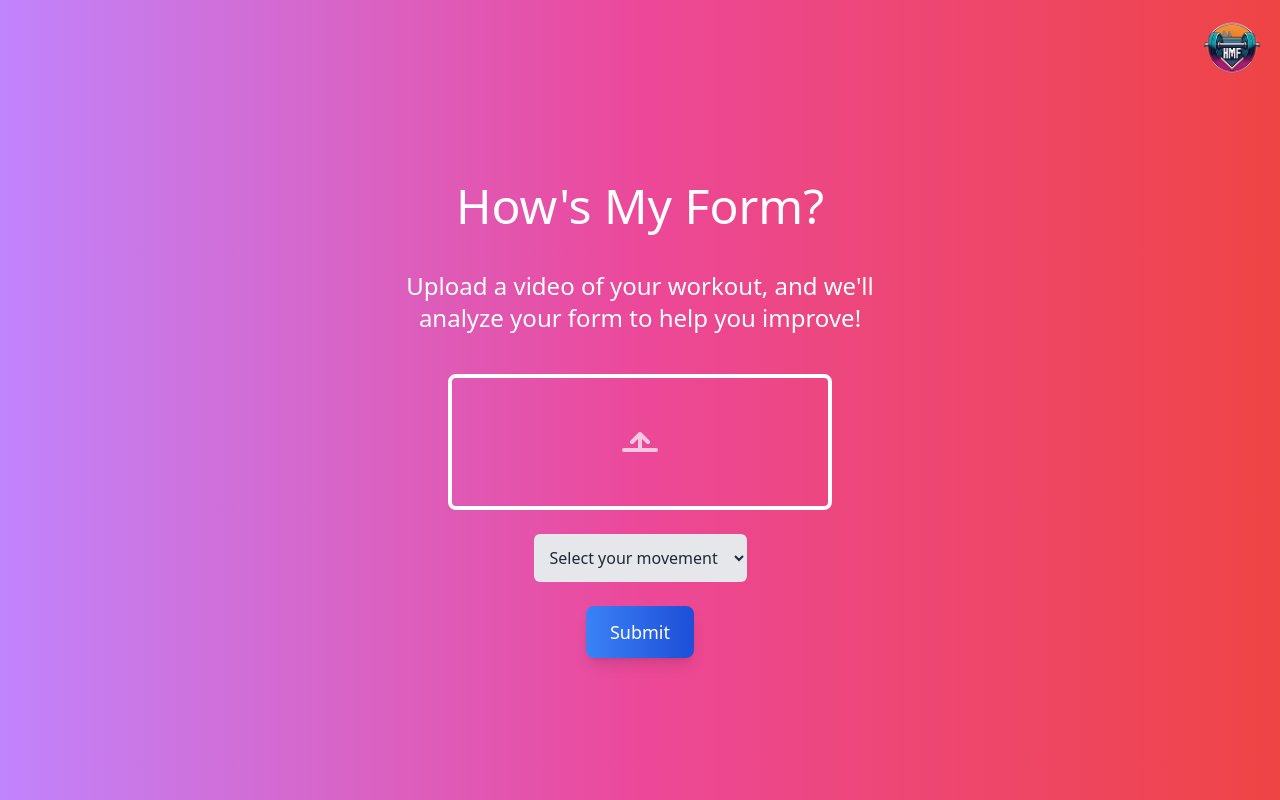
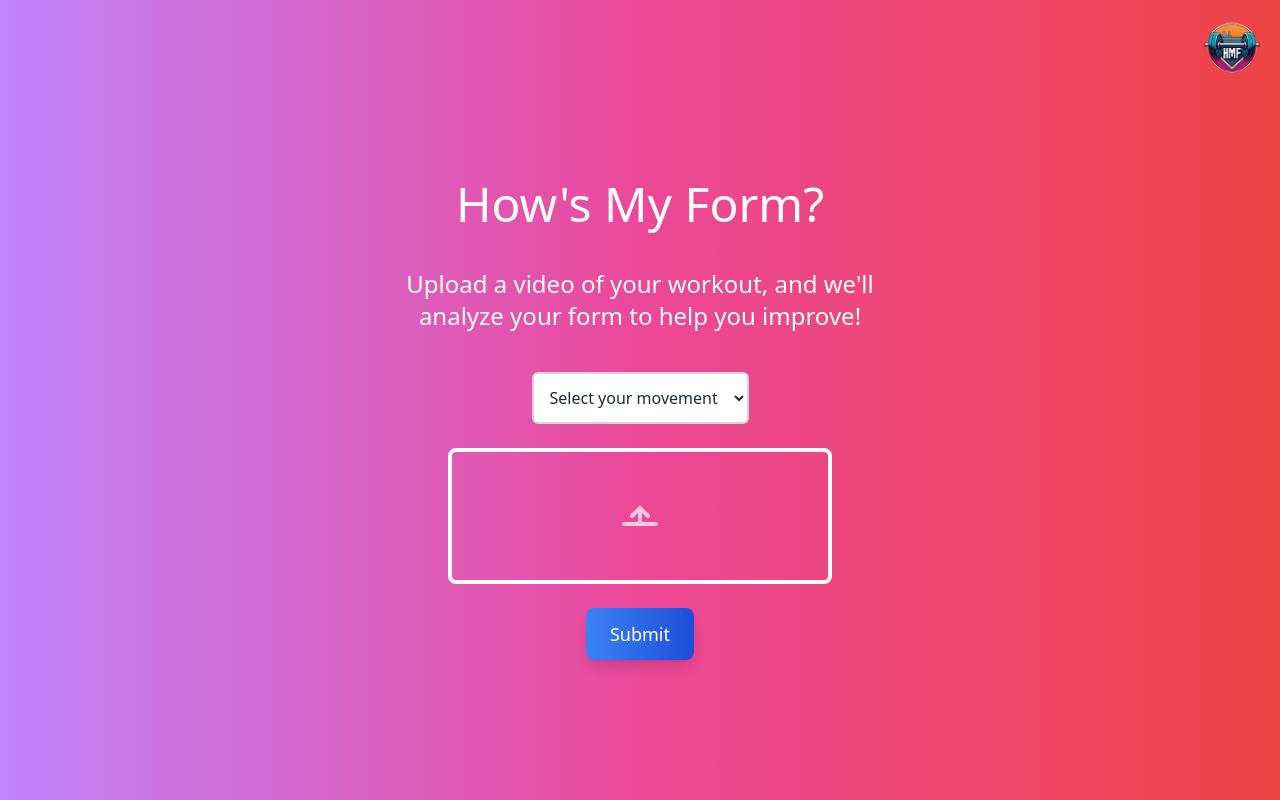
Before and after one commit to wang-owen/HowsMyForm, a React (Vite) app in the folder client/: page / in a window 1280 px wide. Built offline with nearby package versions, Linux system fonts and the light colour scheme.

Commit message:
Refactor App component to include movement selection dropdown in UploadForm

```diff
--- a/client/src/App.tsx
+++ b/client/src/App.tsx
@@ -57,7 +57,7 @@ const UploadForm = () => {
         formData.append("movement", movement);   // Append selected movement to FormData
 
         try {
-            const response = await fetch("http:127.0.0.1:8000/check-form", {
+            const response = await fetch("http://127.0.0.1:8000/check-form", {
                 method: "POST",
                 body: formData,
             });
@@ -86,6 +86,18 @@ const UploadForm = () => {
                 help you improve!
             </p>
             <form onSubmit={handleSubmit} className="flex flex-col items-center space-y-6">
+                {/* Dropdown for movement selection */}
+                <select
+                    value={movement}
+                    onChange={handleMovementChange}
+                    className="bg-white text-gray-800 p-3 rounded-md border-2 border-gray-300 focus:outline-none focus:ring-2 focus:ring-blue-500 focus:border-transparent"
+                    required
+                >
+                    <option value="" disabled>Select your movement</option>
+                    <option value="bench">Bench Press</option>
+                    <option value="squat">Squat</option>
+                    <option value="deadlift">Deadlift</option>
+                </select>
                 <div
                     className={`border-4 border-solid border-white p-10 w-96 text-center cursor-pointer rounded-lg transition-transform duration-300 ${
                         dragActive ? "bg-white bg-opacity-20" : "bg-opacity-10"
@@ -119,18 +131,6 @@ const UploadForm = () => {
                     className="hidden"  // Hide the file input field
                     onChange={handleFileChange}  // Handle file selection
                 />
-                {/* Dropdown for movement selection */}
-                <select
-                    value={movement}
-                    onChange={handleMovementChange}
-                    className="bg-gray-200 text-gray-800 p-3 rounded-md"
-                    required
-                >
-                    <option value="" disabled>Select your movement</option>
-                    <option value="bench">Bench Press</option>
-                    <option value="squat">Squat</option>
-                    <option value="deadlift">Deadlift</option>
-                </select>
                 <button
                     type="submit"
                     className="bg-gradient-to-r from-blue-500 to-blue-700 text-white py-3 px-6 text-lg rounded-lg shadow-lg transition-transform duration-300 hover:scale-105 hover:shadow-xl"
```
